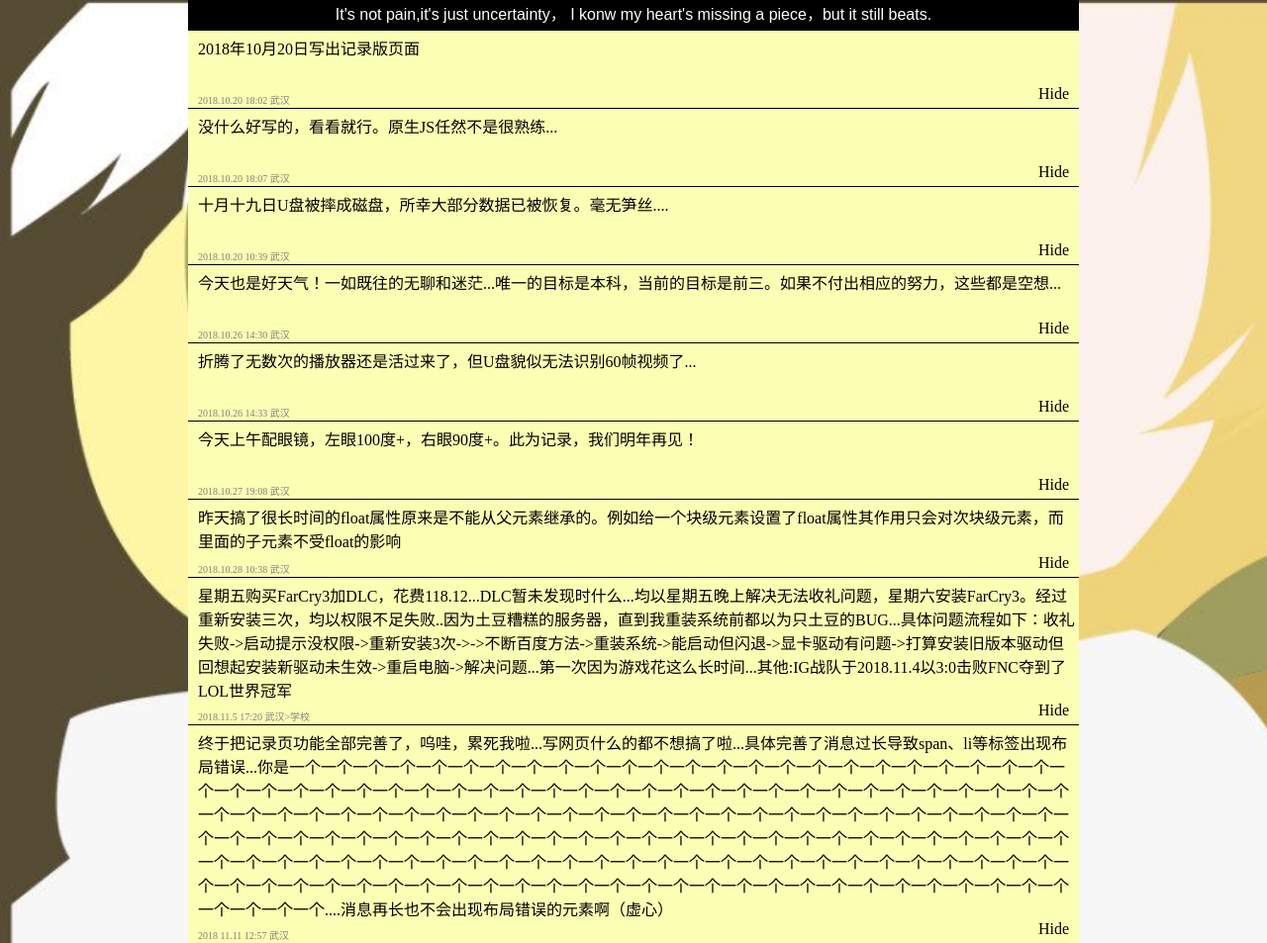
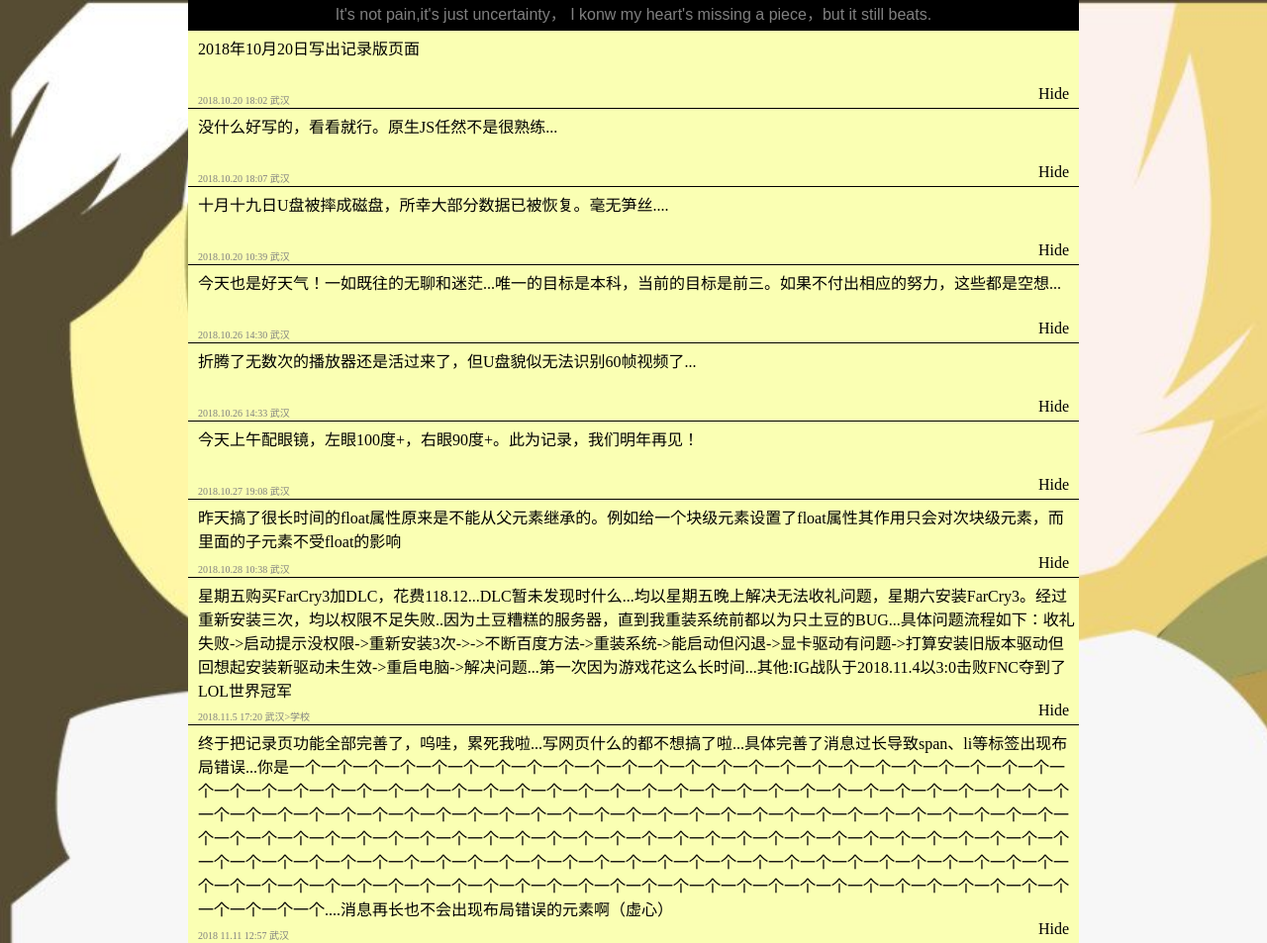
Before and after one commit to KeepCodeing/InfectedZer-S, a plain HTML site: page jilu.html in a window 1280 px wide. Shown: the whole page at 99% size. Drawn offline with Linux system fonts and the light colour scheme.

Commit message:
Update jilu.html

```diff
--- a/jilu.html
+++ b/jilu.html
@@ -386,7 +386,7 @@
 </head>
 <body>
 <div class="banner">
-    <span class="banner_text"><a style="text-decoration: none;color: white" href="https://keepcodeing.github.io/InfectedZer-S/">It's not pain,it's just uncertainty，
+    <span class="banner_text"><a style="text-decoration: none;" href="https://keepcodeing.github.io/InfectedZer-S/">It's not pain,it's just uncertainty，
         I konw my heart's missing a piece，but it still beats.</a></span>
 </div>
 <ul class="message_list">
```
